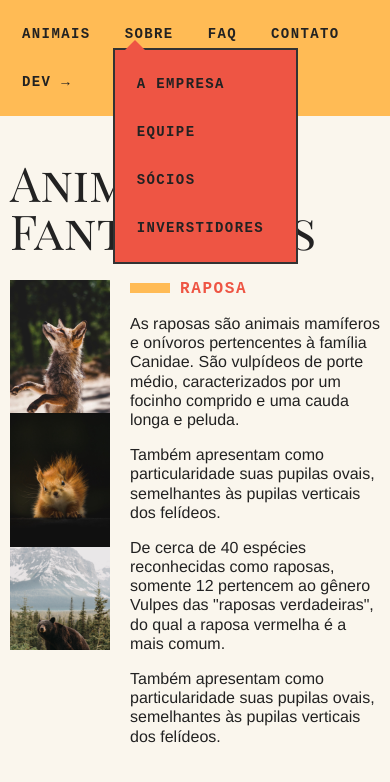
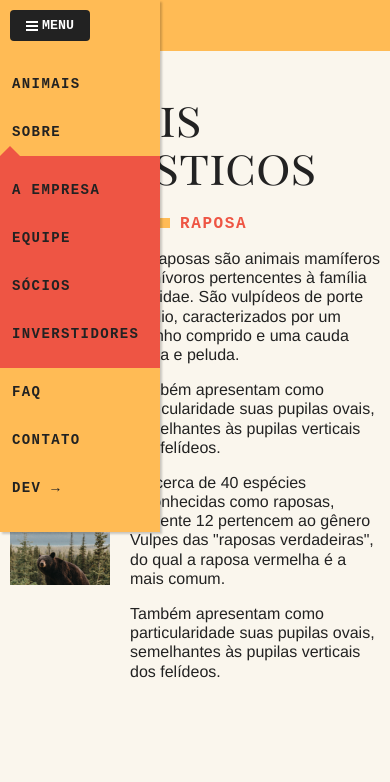
Before and after one commit to cristianmattos/animaisBlog, a plain HTML site: page index.html in a window 390 px wide. Both pictures are taken after a click on the item "SOBRE". Shown: the top 782 px of the page. Drawn offline with Linux system fonts and the light colour scheme.

Commit message:
mobile menu started

```diff
--- a/css/dropdown-menu.css
+++ b/css/dropdown-menu.css
@@ -25,20 +25,12 @@
 
 }
 
-
-
-
-
-
-
-
-
 .dropdown-menu{
   position: absolute;
   top: 38px;
   background: #E54;
   border: 2px solid #333;
-  z-index: 300;
+  z-index: 200;
 }
 
 .dropdown-menu::before{
@@ -57,3 +49,16 @@
 .dropdown-menu li a:hover{
   color: white;
 }
+
+
+@media (max-width: 700px) {
+
+  .dropdown-menu{
+   width: 150px;
+  }
+
+  ul .dropdown-menu{
+    padding-inline-start: 0px;
+   }
+
+}
--- /dev/null
+++ b/css/menu-mobile.css
@@ -0,0 +1,78 @@
+[data-menu="button"] {
+  display: none;
+}
+
+@media (max-width: 700px) {
+  #menu li {
+    width: 200px;
+  }
+
+  .js [data-menu="button"] {
+    display: flex;
+    background: #222;
+    border: none;
+    padding: 0.5rem 1rem;
+    border-radius: 4px;
+    text-transform: uppercase;
+    font-family: "IBM Plex Mono", monospace;
+    font-weight: bold;
+    color: #fff;
+    cursor: pointer;
+    margin: 10px;
+    align-items: center;
+    position: relative;
+    z-index: 300;
+  }
+
+  .js [data-menu="button"]::before {
+    margin-right: 4px;
+    content: "";
+    display: inline-block;
+    height: 2px;
+    width: 12px;
+    background: #fff;
+    box-shadow: 0 4px #fff, 0 -4px #fff;
+    transition: transform 0.3s;
+  }
+
+  .js [data-menu="button"].active::before {
+    transform: rotate(90deg);
+  }
+
+  .js [data-menu="list"] {
+    /* display: none; */
+    position: absolute;
+    background: #fb5;
+    width: 160px;
+    z-index: 100;
+    top: 0;
+    padding: 60px 0 20px 0;
+    box-shadow: 2px 2px 2px 0 rgba(0,0,0, .2);
+  }
+
+
+  .js [data-menu="list"].active {
+    display: block;
+    animation: show-right .3s forwards;
+  }
+
+
+
+  .js .dropdown-menu{
+    position: static;
+    border: none;
+  }
+
+
+
+
+
+
+
+
+
+
+
+
+
+}
--- a/css/style.css
+++ b/css/style.css
@@ -2,3 +2,4 @@
 @import './modal.css';
 @import './tooltip.css';
 @import './dropdown-menu.css';
+@import './menu-mobile.css';
--- a/index.html
+++ b/index.html
@@ -13,8 +13,9 @@
 
 <body>
   <div class="grid-container">
-    <nav class="menu azul">
-      <ul>
+    <nav class="menu">
+      <button data-menu="button" aria-expanded="false" aria-controls="menu">Menu</button>
+      <ul data-menu="list" id="menu">
         <li><a href="#animais">Animais</a></li>
         <li data-dropdown>
             <a href="sobre.html">Sobre</a>
```
